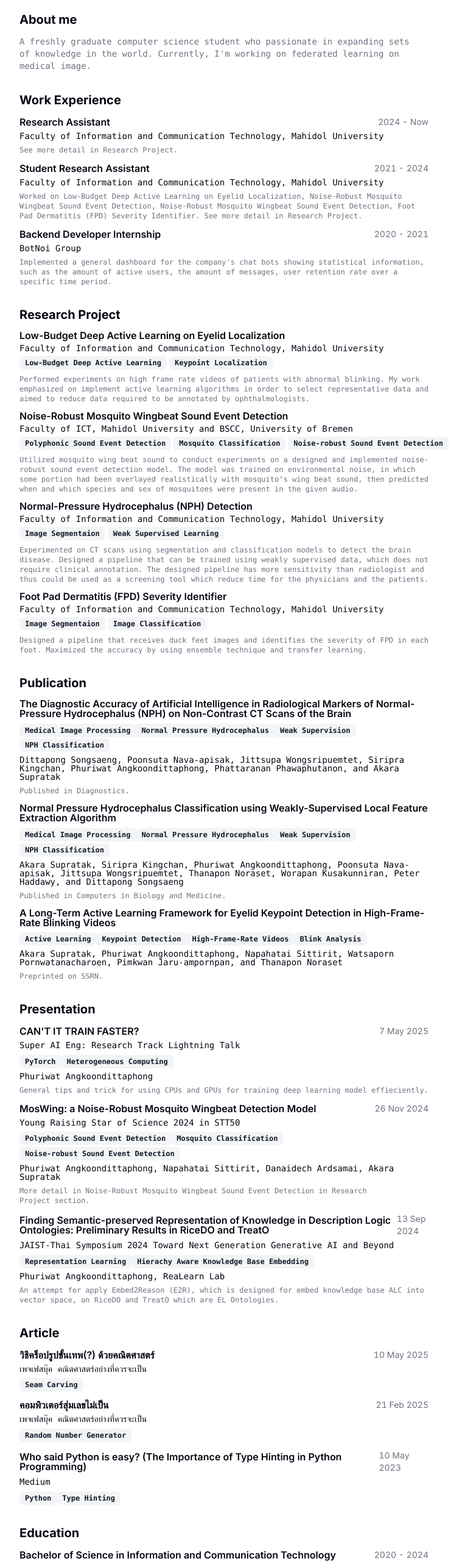
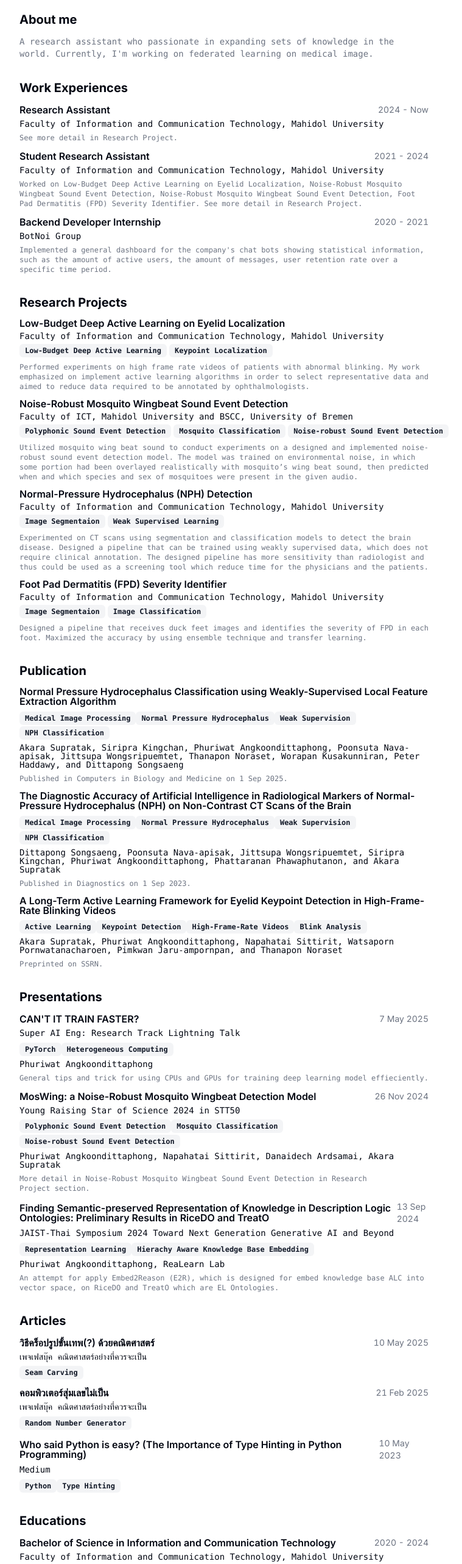
Before and after one commit to ACitronella/ACitronella.github.io, a Next.js app: page / in a window 1280 px wide. Shown: the part 200-2765 px from the top of the page at 61% size, without its empty margins (272-1031 px from the left). Built offline with nearby package versions, Linux system fonts and the light colour scheme.

Commit message:
add link to new publication, change sp to the one with water mark

```diff
--- a/src/app/page.tsx
+++ b/src/app/page.tsx
@@ -100,7 +100,7 @@ export default function Page() {
         </Section>
 
         <Section>
-          <h2 className="text-xl font-bold">Work Experience</h2>
+          <h2 className="text-xl font-bold">Work Experiences</h2>
           {RESUME_DATA.works.map((work) => {
             return (
               <Card key={work.company}>
@@ -142,7 +142,7 @@ export default function Page() {
         </Section>
 
         <Section>
-          <h2 className="text-xl font-bold">Research Project</h2>
+          <h2 className="text-xl font-bold">Research Projects</h2>
           {RESUME_DATA.research.map((rp) => {
             return (
               <Card key={rp.company}>
@@ -214,7 +214,7 @@ export default function Page() {
         </Section>
 
         <Section>
-          <h2 className="text-xl font-bold">Presentation</h2>
+          <h2 className="text-xl font-bold">Presentations</h2>
           {RESUME_DATA.presentations.map((presentation) => {
             return (
               <Card key={presentation.title}>
@@ -262,7 +262,7 @@ export default function Page() {
         </Section>
 
         <Section>
-          <h2 className="text-xl font-bold">Article</h2>
+          <h2 className="text-xl font-bold">Articles</h2>
           {RESUME_DATA.articles.map((article) => {
             return (
               <Card key={article.title}>
@@ -296,7 +296,7 @@ export default function Page() {
         </Section>
 
         <Section>
-          <h2 className="text-xl font-bold">Education</h2>
+          <h2 className="text-xl font-bold">Educations</h2>
           {RESUME_DATA.education.map((education) => {
             return (
               <Card key={education.school}>
--- a/src/data/resume-data.tsx
+++ b/src/data/resume-data.tsx
@@ -8,7 +8,7 @@ export const RESUME_DATA = {
   about:
     "A Researcher in Deep Learning.",
   summary:
-    "A freshly graduate computer science student who passionate in expanding sets of knowledge in the world. \
+    "A research assistant who passionate in expanding sets of knowledge in the world. \
     Currently, I'm working on federated learning on medical image.",
   avatarUrl: "https://avatars.githubusercontent.com/u/55622586?s=400&v=4",
   contact: {
@@ -76,7 +76,7 @@ export const RESUME_DATA = {
   ],
   works: [
     {
-      company: "Faculty of Information and Communication Technology, Mahidol University", // Faculty of Information and Communication Technology, Mahidol University is too long
+      company: "Faculty of Information and Communication Technology, Mahidol University",
       link: "https://www.ict.mahidol.ac.th/",
       badges: [],
       title: "Research Assistant",
@@ -85,7 +85,7 @@ export const RESUME_DATA = {
       description: "See more detail in Research Project.",
     },
     {
-      company: "Faculty of Information and Communication Technology, Mahidol University", // Faculty of Information and Communication Technology, Mahidol University is too long
+      company: "Faculty of Information and Communication Technology, Mahidol University",
       link: "https://www.ict.mahidol.ac.th/",
       badges: [],
       title: "Student Research Assistant",
@@ -106,22 +106,22 @@ export const RESUME_DATA = {
   ],
   publications: [
     {
-      authors: "Dittapong Songsaeng, Poonsuta Nava-apisak, Jittsupa Wongsripuemtet, Siripra Kingchan, Phuriwat Angkoondittaphong, Phattaranan Phawaphutanon, and Akara Supratak",
-      title: "The Diagnostic Accuracy of Artificial Intelligence in Radiological Markers of Normal-Pressure Hydrocephalus (NPH) on Non-Contrast CT Scans of the Brain",
-      link: "https://www.mdpi.com/2075-4418/13/17/2840",
+      authors: "Akara Supratak, Siripra Kingchan, Phuriwat Angkoondittaphong, Poonsuta Nava-apisak, Jittsupa Wongsripuemtet, Thanapon Noraset, Worapan Kusakunniran, Peter Haddawy, and Dittapong Songsaeng",
+      title: "Normal Pressure Hydrocephalus Classification using Weakly-Supervised Local Feature Extraction Algorithm",
+      link: "https://doi.org/10.1016/j.compbiomed.2025.110751",
       badges: [
         "Medical Image Processing", "Normal Pressure Hydrocephalus", "Weak Supervision", "NPH Classification"
       ],
-      description: "Published in Diagnostics.",
+      description: "Published in Computers in Biology and Medicine on 1 Sep 2025.",
     },
     {
-      authors: "Akara Supratak, Siripra Kingchan, Phuriwat Angkoondittaphong, Poonsuta Nava-apisak, Jittsupa Wongsripuemtet, Thanapon Noraset, Worapan Kusakunniran, Peter Haddawy, and Dittapong Songsaeng",
-      title: "Normal Pressure Hydrocephalus Classification using Weakly-Supervised Local Feature Extraction Algorithm",
-      link: undefined,
+      authors: "Dittapong Songsaeng, Poonsuta Nava-apisak, Jittsupa Wongsripuemtet, Siripra Kingchan, Phuriwat Angkoondittaphong, Phattaranan Phawaphutanon, and Akara Supratak",
+      title: "The Diagnostic Accuracy of Artificial Intelligence in Radiological Markers of Normal-Pressure Hydrocephalus (NPH) on Non-Contrast CT Scans of the Brain",
+      link: "https://doi.org/10.3390/diagnostics13172840",
       badges: [
         "Medical Image Processing", "Normal Pressure Hydrocephalus", "Weak Supervision", "NPH Classification"
       ],
-      description: "Published in Computers in Biology and Medicine.",
+      description: "Published in Diagnostics on 1 Sep 2023.",
     },
     {
       authors: "Akara Supratak, Phuriwat Angkoondittaphong, Napahatai Sittirit, Watsaporn Pornwatanacharoen, Pimkwan Jaru-ampornpan, and Thanapon Noraset",
@@ -142,6 +142,7 @@ export const RESUME_DATA = {
     "Sound Event Detection",
     "Deep Active Learning",
     "Federated Learning",
+    "Slurm",
   ],
 
   presentations: [
```
Also changed, not shown: 1 other file (tests, documents, lock files or other folders).
